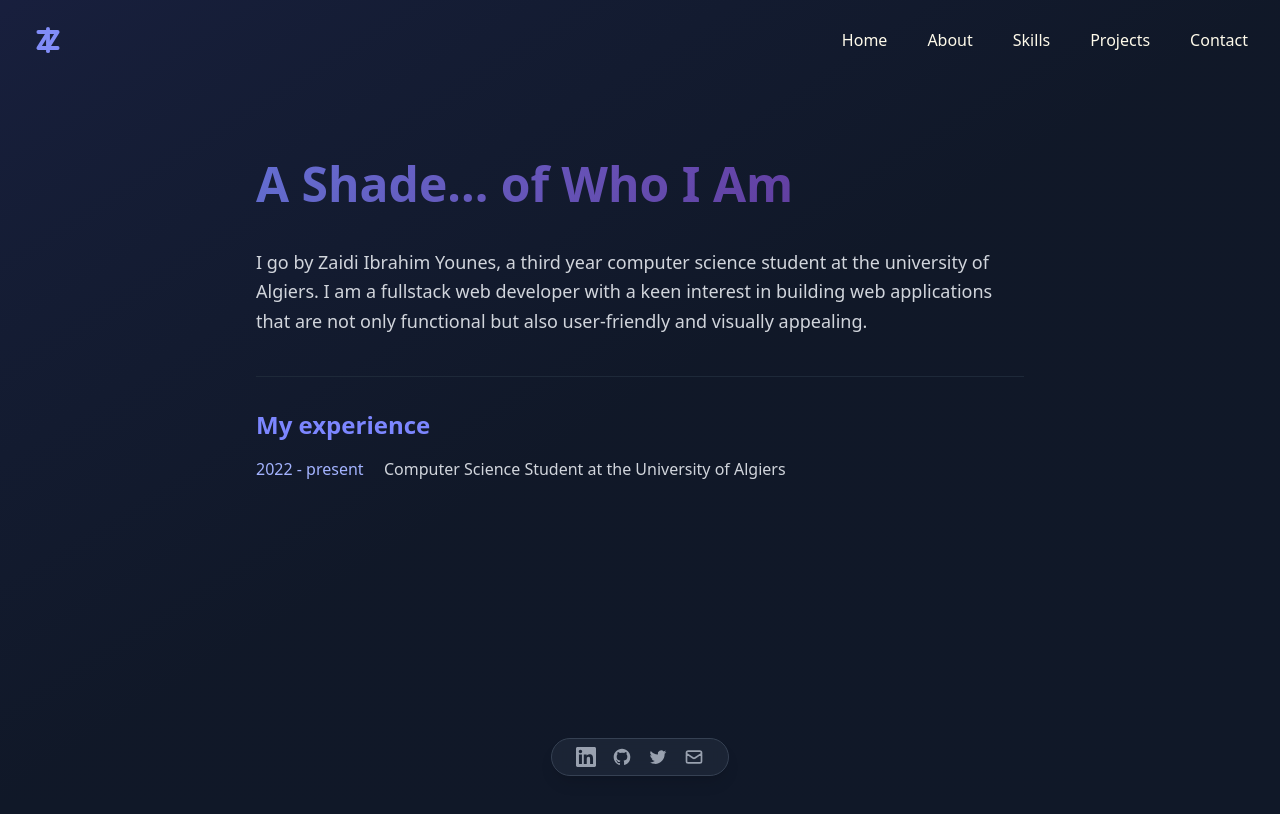
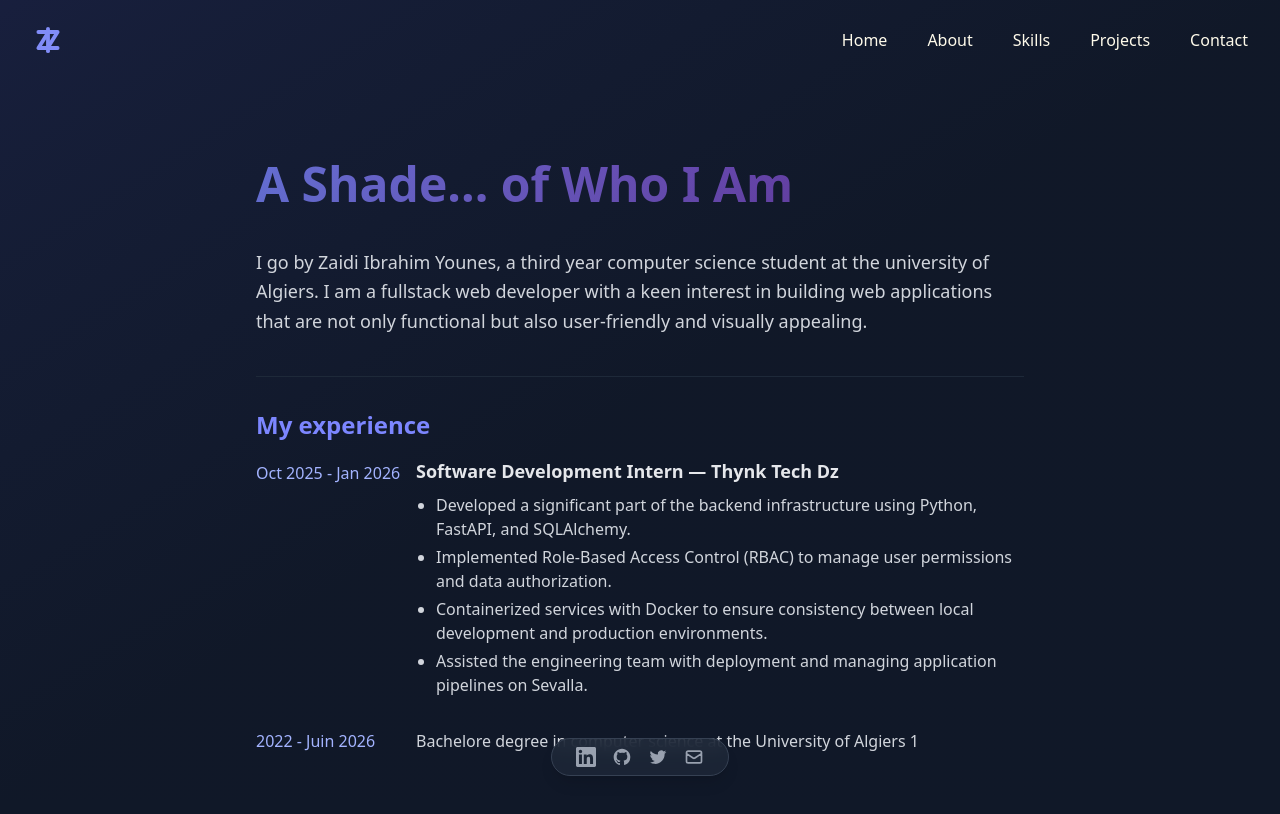
Before and after one commit to Ibrahim-Zaidi/My-Portfolio, a React (Vite) app: page /about in a window 1280 px wide. Shown: the top 814 px of the page. Built offline with nearby package versions, Linux system fonts and the light colour scheme.

Commit message:
enhanced the experience section

```diff
--- a/src/views/About/About.tsx
+++ b/src/views/About/About.tsx
@@ -18,13 +18,30 @@ function About() {
             My experience
           </h2>
 
-          <div className="space-y-4">
+          <div className="space-y-8">
+            <div className="flex flex-col md:flex-row md:items-start">
+              <span className="text-indigo-300 font-medium md:w-40 shrink-0 md:pt-1 mb-1 md:mb-0">
+                Oct 2025 - Jan 2026
+              </span>
+              <div className="flex-1">
+                <h3 className="text-lg font-semibold text-gray-200">
+                  Software Development Intern — Thynk Tech Dz
+                </h3>
+                <ul className="list-disc pl-5 text-gray-300 space-y-1 mt-2 text-sm md:text-base">
+                  <li>Developed a significant part of the backend infrastructure using Python, FastAPI, and SQLAlchemy.</li>
+                  <li>Implemented Role-Based Access Control (RBAC) to manage user permissions and data authorization.</li>
+                  <li>Containerized services with Docker to ensure consistency between local development and production environments.</li>
+                  <li>Assisted the engineering team with deployment and managing application pipelines on Sevalla.</li>
+                </ul>
+              </div>
+            </div>
+
             <div className="flex flex-col md:flex-row md:items-center">
-              <span className="text-indigo-300 font-medium md:w-32">
-                2022 - present
+              <span className="text-indigo-300 font-medium md:w-40 shrink-0">
+                2022 - Juin 2026
               </span>
               <span className="text-gray-300">
-                Computer Science Student at the University of Algiers
+                Bachelore degree in computer science at the University of Algiers 1
               </span>
             </div>
           </div>
```
